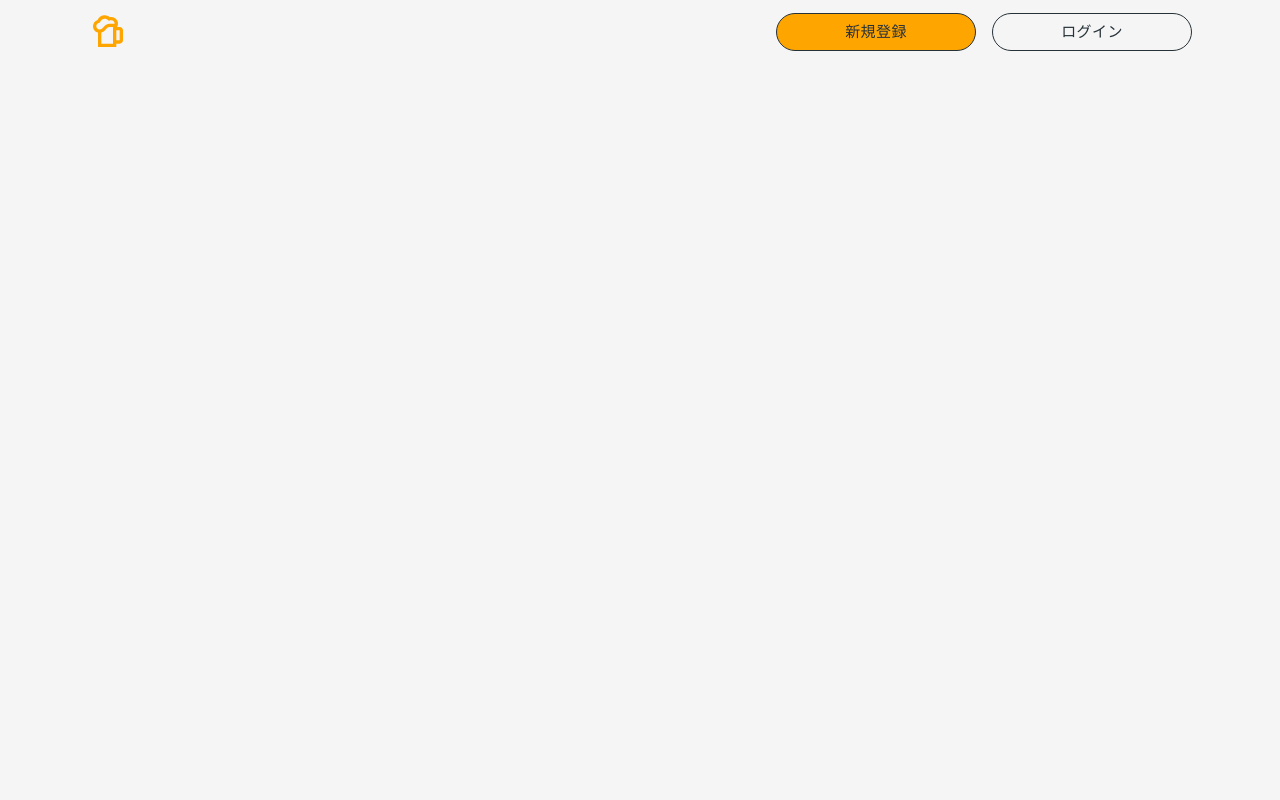
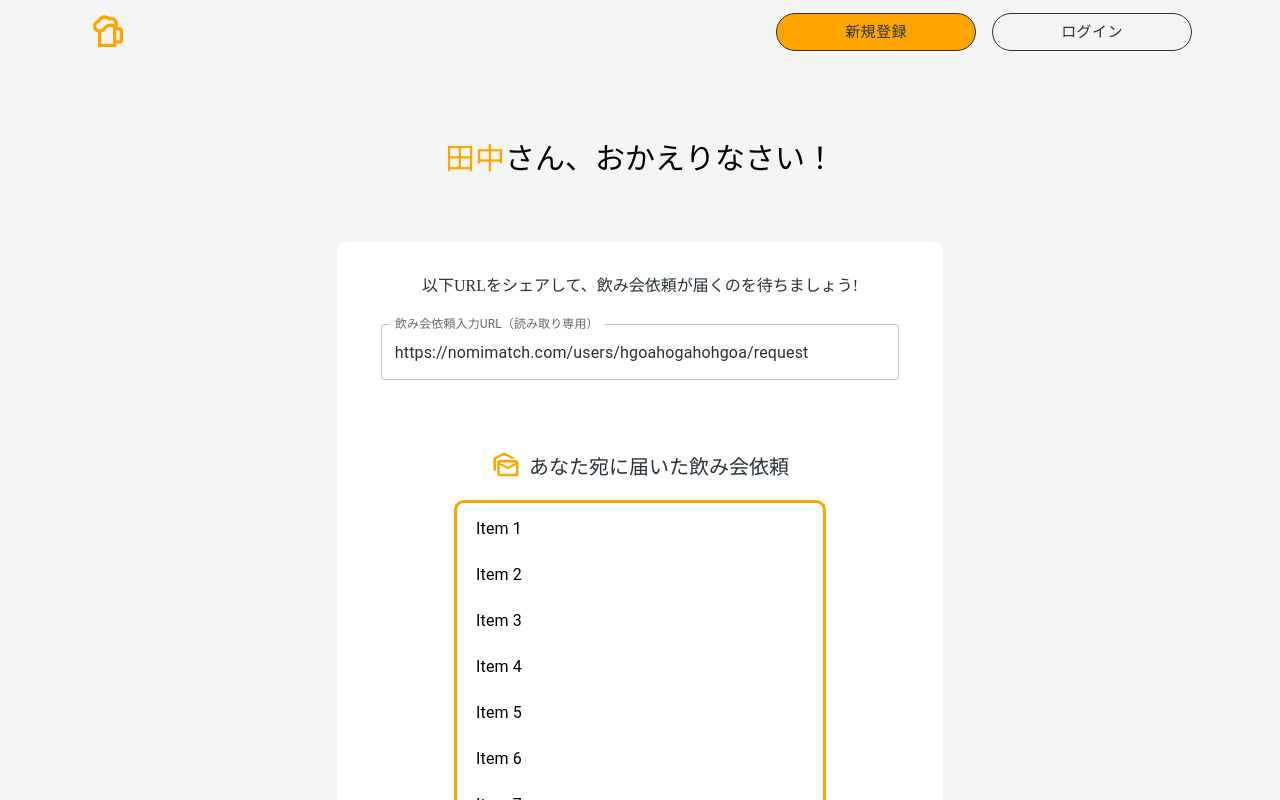
Before and after one commit to 76do/nomimatch_frontend, a React (Create React App) app: page /mypage in a window 1280 px wide. Shown: the top 800 px of the page. Built offline with nearby package versions, Linux system fonts and the light colour scheme.

Commit message:
Add: マイページのレイアウト作成

```diff
--- a/package.json
+++ b/package.json
@@ -18,6 +18,7 @@
     "react-hook-form": "^7.42.1",
     "react-router-dom": "^5.3.4",
     "react-scripts": "5.0.1",
+    "react-window": "^1.8.8",
     "styled-components": "^5.3.6",
     "web-vitals": "^2.1.4",
     "yup": "^0.32.11"
--- a/src/App.js
+++ b/src/App.js
@@ -9,6 +9,7 @@ import {Top} from './containers/Top.jsx';
 import {SignIn} from './containers/SignIn.jsx';
 import {LogIn} from './containers/LogIn.jsx';
 import {RequestForm} from './containers/RequestForm.jsx';
+import {MyPage} from './containers/MyPage.jsx';
 import {Header} from './containers/Header.jsx';
 import {Footer} from './containers/Footer.jsx';
 import { styled, ThemeProvider, createTheme} from '@mui/system';
@@ -49,6 +50,9 @@ function App() {
 										/>
 									}
 	  						/>
+	  						<Route exact path="/mypage">
+	  							<MyPage/>
+	  						</Route>
 	  					</Switch>
 					</BaseComponent>
 				</ThemeProvider>
--- /dev/null
+++ b/src/containers/MyPage.jsx
@@ -0,0 +1,222 @@
+import React, {Fragment, useState} from 'react';
+import Button from '@mui/material/Button';
+import {styled, ThemeProvider, createTheme} from '@mui/material/styles';
+import Container from '@mui/material/Container';
+import TextField from '@mui/material/TextField';
+import Stack from '@mui/material/Stack';
+import { SubmitHandler, useForm, Controller } from 'react-hook-form';
+import { yupResolver } from '@hookform/resolvers/yup';
+import * as yup from 'yup';
+import { LogInRequest } from '../apis/LogIn';
+import Alert from '@mui/material/Alert';
+import { HTTP_STATUS_CODE } from '../constants'
+import ListItem from '@mui/material/ListItem';
+import ListItemButton from '@mui/material/ListItemButton';
+import ListItemText from '@mui/material/ListItemText';
+import { FixedSizeList } from 'react-window';
+import MarkAsUnreadOutlinedIcon from '@mui/icons-material/MarkAsUnreadOutlined';
+
+export const MyPage = () => {
+	const Theme = createTheme({
+		palette: {
+			text: {
+				primary: '#263238',
+			},
+			main: {
+				primary: '#ffa500'
+			},
+			primary: {
+				main: '#ffa500'
+			}
+		},
+	});
+
+	const MyPageTitle = styled('div')({
+		paddingTop: 70,
+		fontSize: 30,
+		"@media screen and (max-width:480px)":{
+			fontSize: 27,
+		},
+		fontFamily: 'HiraKakuProN-W6',
+		textAlign: 'center',
+	});
+
+	const UserName = styled('span')(({ theme }) => ({
+		color: theme.palette.main.primary,
+	}));
+
+	const SubmitButton = styled(Button)(({ theme, props }) => ({
+		width: 200,
+		fontSize: 15,
+		color: theme.palette.text.primary,
+		fontFamily: 'HiraKakuProN-W6',
+		borderRadius: 50,
+	}));
+
+	const FormWrapper = styled('div')({
+		margin:'0 auto',
+		paddingTop: 30,
+		paddingRight: 15,
+		paddingLeft: 15,
+		width: 350,
+		height: 300,
+		backgroundColor: '#FFFFFF',
+		borderRadius: 10,
+	});
+
+	const MyPageWrapper = styled('div')({
+		display: 'flex',
+		flexFlow: 'column',
+		alignItems: 'center',
+		width: '50%',
+		"@media screen and (max-width:480px)":{
+			width: '90%',
+		},
+		paddingTop: 30,
+		paddingBottom: 50,
+		paddingLeft:15,
+		paddingRight:15,
+		backgroundColor: '#FFFFFF',
+		borderRadius: 10,
+	});
+
+	const URLWrapper = styled('div')({
+		display: 'flex',
+		flexFlow: 'column',
+		alignItems: 'center',
+		width: '90%',
+	});
+
+	const URLTitle = styled('div')(({ theme }) =>({
+		fontSize: 16,
+		"@media screen and (max-width:480px)":{
+			fontSize: 13,
+		},
+		fontFamily: 'HiraKakuProN-W6',
+		color: theme.palette.text.primary,
+		marginBottom: 20,
+	}));
+
+	const RequestsWrapper = styled('div')({
+		marginTop: 70,
+		"@media screen and (max-width:480px)":{
+			marginTop: 50,
+		},
+		display: 'flex',
+		flexFlow: 'column',
+		alignItems: 'center',
+		width: '90%',
+	});
+
+	const RequestsListWrapper = styled('div')(({ theme }) =>({
+		paddingTop: 3,
+		paddingRight: 3,
+		paddingBottom: 3,
+		paddingLeft: 3,
+		borderRadius: 10,
+		border: '3px solid',
+		borderColor: theme.palette.main.primary,
+	}));
+
+	const RequestTitleWrapper = styled('div')({
+		display: 'flex',
+		alignItems: 'center',
+		marginBottom: 20,
+	});
+
+	const RequestsTitle = styled('div')(({ theme }) =>({
+		fontSize: 20,
+		"@media screen and (max-width:480px)":{
+			fontSize: 17,
+		},
+		fontFamily: 'HiraKakuProN-W6',
+		color: theme.palette.text.primary,
+	}));
+
+
+	function renderRow(props) {
+  	const { index, style } = props;
+
+  	return (
+    	<ListItem style={style} key={index} component="div" disablePadding >
+      		<ListItemButton>
+        		<ListItemText primary={`Item ${index + 1}`} />
+      		</ListItemButton>
+    	</ListItem>
+  	);
+	}
+
+	const { control, register, handleSubmit} = useForm({
+	});
+
+	const initialState = {
+		errorMessages: [],
+	};
+
+	const[state, setState] = useState(initialState);
+
+	const onSubmit = (data) => {
+		let params = {
+						email: data.email,
+						password: data.password,
+					 }
+		LogInRequest(params)
+		.then((resData)=>
+			console.log(resData)
+		).catch((e) => {
+			if(e.response.status === HTTP_STATUS_CODE.UNAUTHORIZED){
+				setState({
+					errorMessages: e.response.data.errors,
+				})
+			}else{
+				throw e;
+			}
+		})
+	};
+
+
+	return(
+		<Fragment>
+			<ThemeProvider theme={Theme}>
+			<Container maxWidth='lg'>
+				<Stack spacing={8} alignItems="center">
+				<MyPageTitle><UserName>田中</UserName>さん、おかえりなさい！</MyPageTitle>
+				<MyPageWrapper>
+				<URLWrapper>
+				<URLTitle>以下URLをシェアして、飲み会依頼が届くのを待ちましょう!</URLTitle>
+				<TextField
+				fullWidth
+				label="飲み会依頼入力URL（読み取り専用）"
+				defaultValue="https://nomimatch.com/users/hgoahogahohgoa/request"
+				InputProps={{
+					readOnly: true,
+				}}
+				sx={{ mt: 1}}
+				/>
+				</URLWrapper>
+				<RequestsWrapper>
+				<RequestTitleWrapper>
+				<MarkAsUnreadOutlinedIcon sx={{mr: 1, color: 'main.primary', fontSize: 30,}}/>
+				<RequestsTitle>
+				あなた宛に届いた飲み会依頼
+				</RequestsTitle>
+				</RequestTitleWrapper>
+				<RequestsListWrapper>
+				<FixedSizeList
+        		height={400}
+        		width={360}
+        		itemSize={46}
+        		itemCount={8}
+        		overscanCount={5}
+      			>
+        		{renderRow}
+      			</FixedSizeList>
+				</RequestsListWrapper>
+				</RequestsWrapper>
+				</MyPageWrapper>
+				</Stack>
+			</Container>
+			</ThemeProvider>
+		</Fragment>
+	)
+}
```
Also changed, not shown: 1 other file (tests, documents, lock files or other folders).
